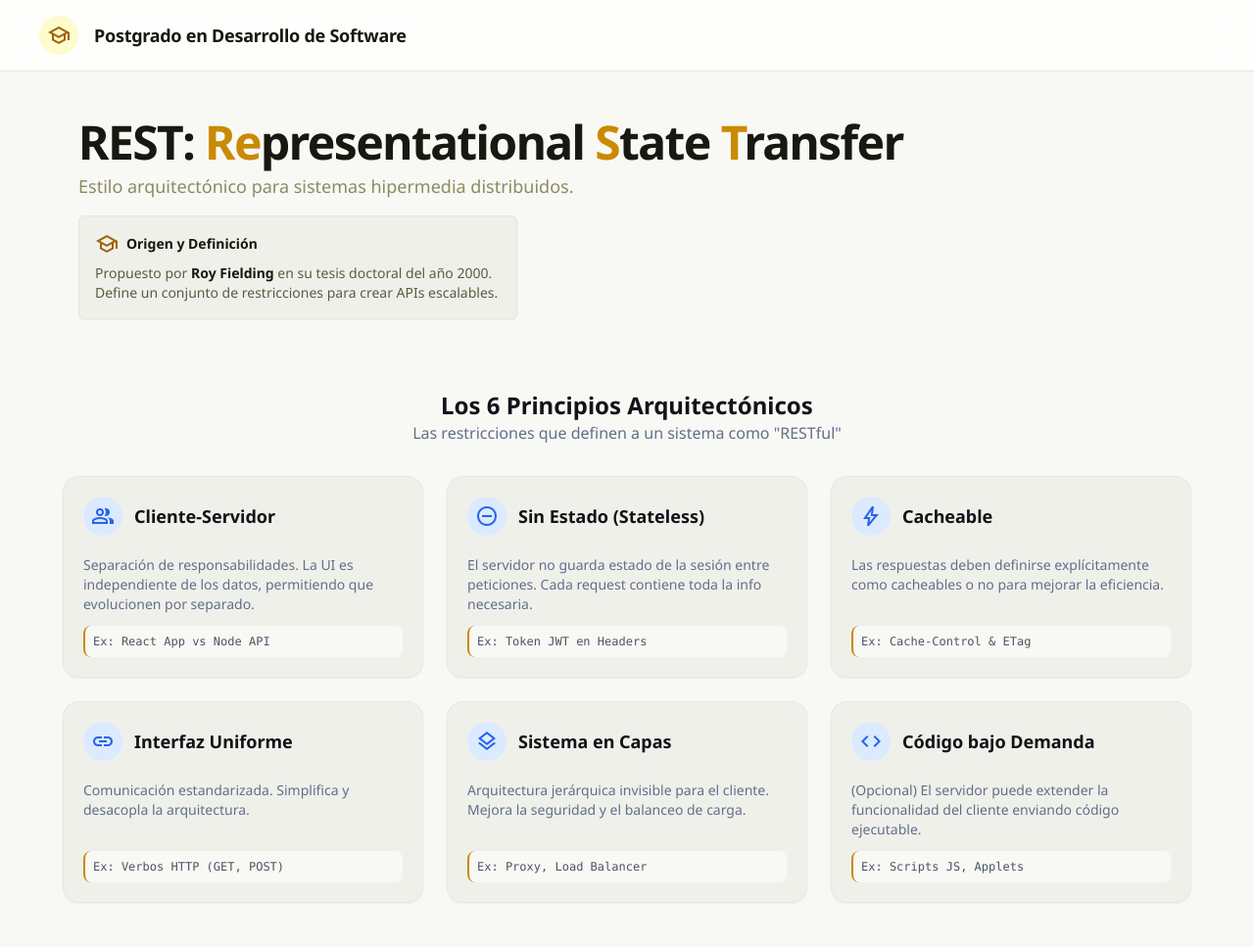
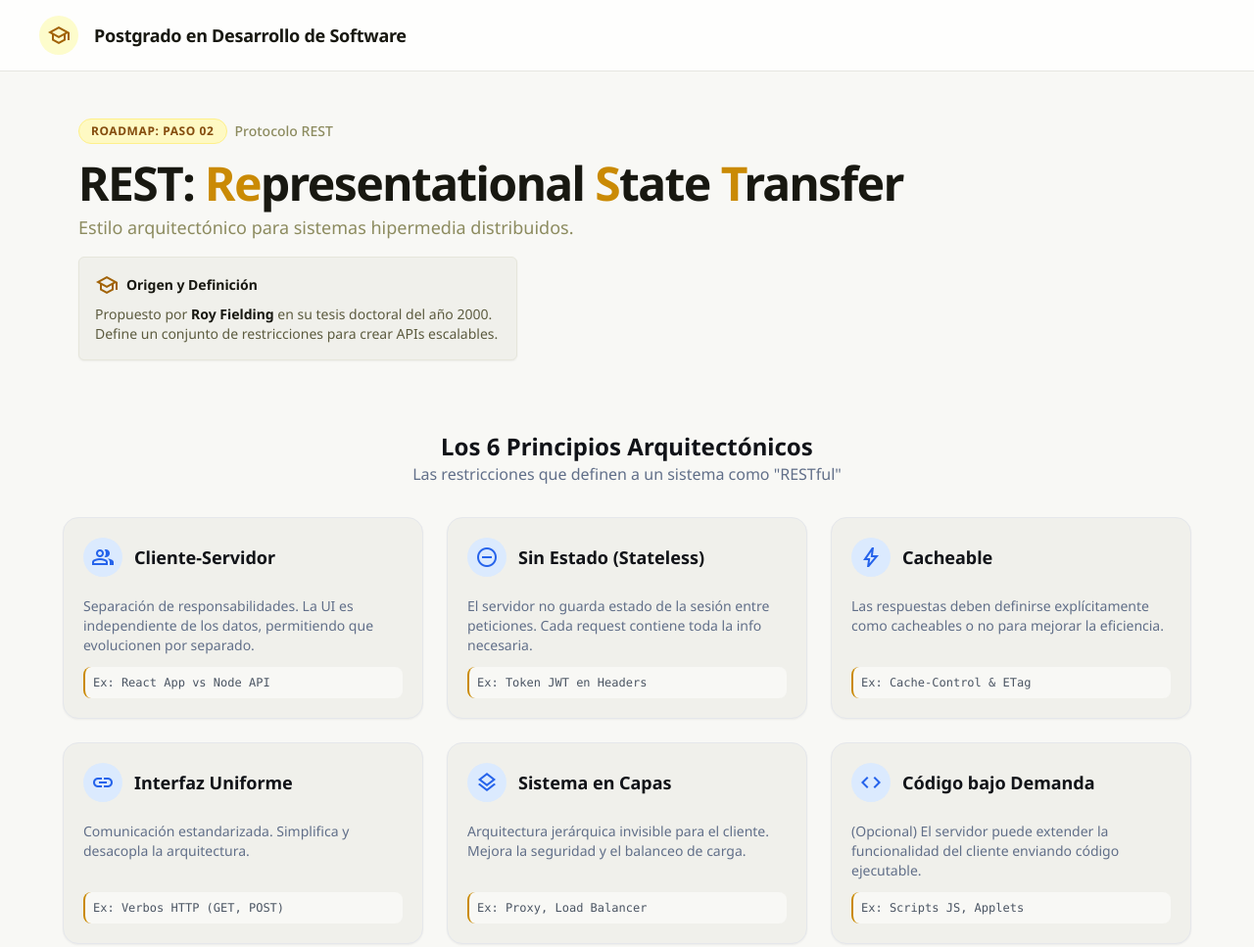
Before and after one commit to juseac/desarrollo-semana-6, a plain HTML site: page slides/slide-7.html in a window 1280 px wide. Shown: the top 967 px of the page at 98% size. Drawn offline with nearby package versions, Linux system fonts and the light colour scheme.

```diff
--- a/slides/slide-7.html
+++ b/slides/slide-7.html
@@ -80,10 +80,10 @@
 <!-- Page Heading -->
 <div class="flex flex-wrap justify-between items-end gap-4 p-4">
     <div class="flex min-w-72 flex-col gap-2">
-        <!-- <div class="flex items-center gap-2 mb-1">
-            <span class="bg-black text-white text-xs font-bold px-2 py-1 rounded-full uppercase tracking-wider">Módulo 2: Web Services</span>
-            <span class="bg-primary/30 text-black text-xs font-bold px-2 py-1 rounded-full uppercase tracking-wider">Diapositiva 1/5</span>
-        </div> -->
+        <div class="flex items-center gap-2 mb-2">
+            <span class="px-3 py-1 rounded-full bg-yellow-100 text-yellow-800 text-xs font-bold uppercase tracking-wider border border-yellow-200">Roadmap: Paso 02</span>
+            <span class="text-[#8c8b5f] text-sm font-medium">Protocolo REST</span>
+        </div>
         <h1 class="text-[#181811] text-4xl md:text-5xl font-black leading-tight tracking-[-0.033em]">
             REST: <span class="text-yellow-600">Re</span>presentational <span class="text-yellow-600">S</span>tate <span class="text-yellow-600">T</span>ransfer
         </h1>
```
